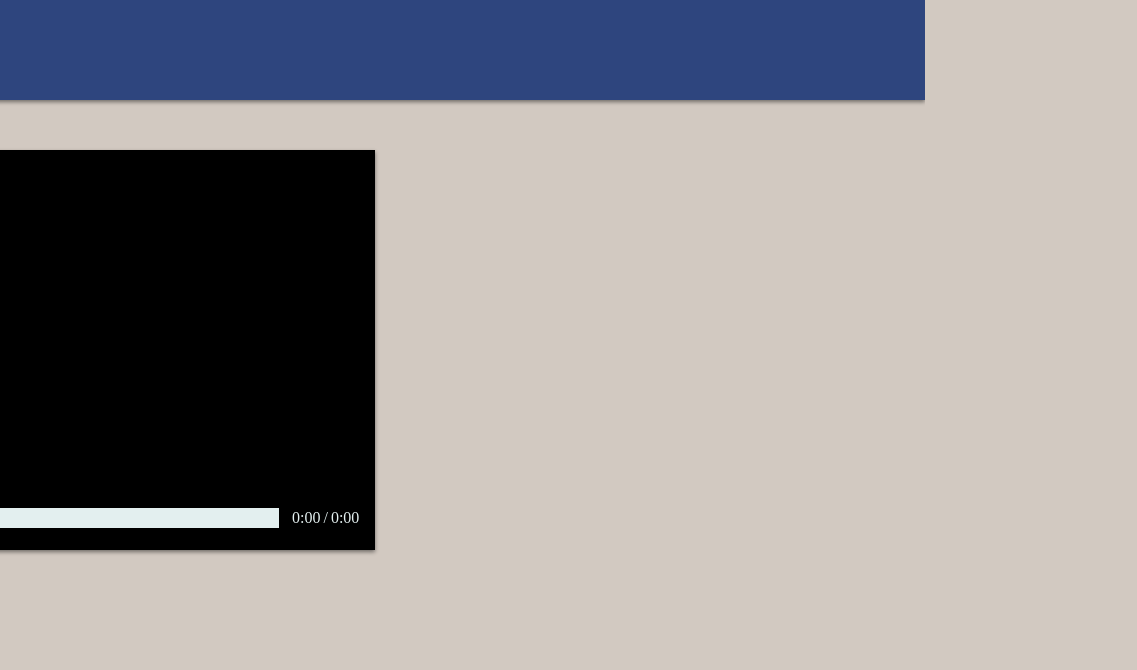
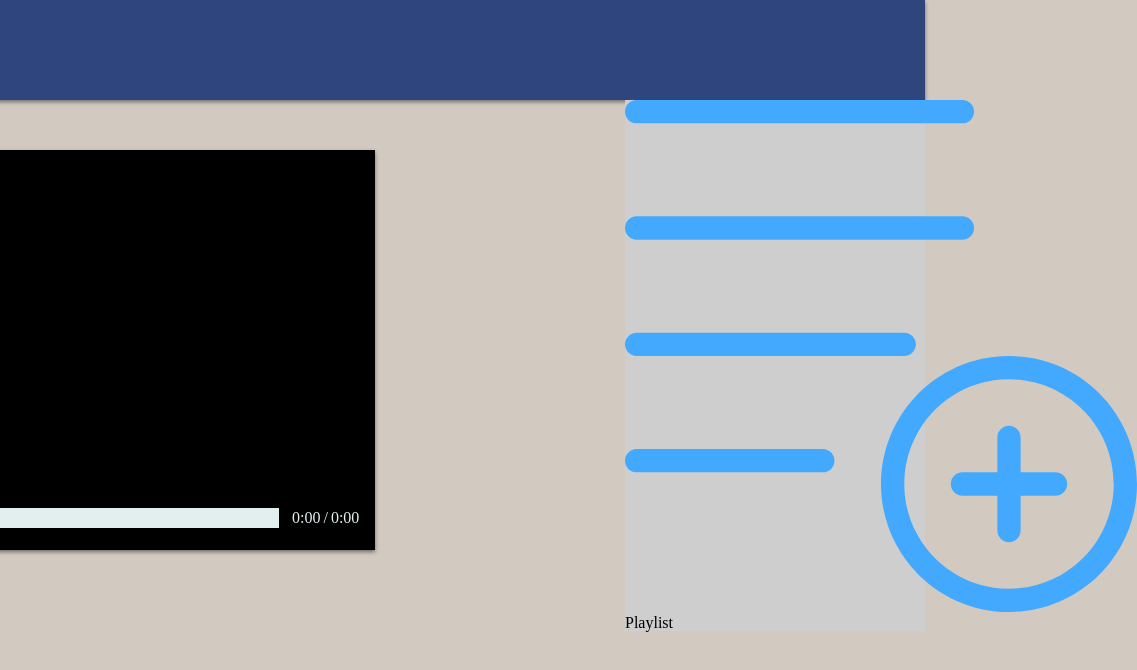
Before and after one commit to flevenson/Streaming-Video-Player-vanilla, a website: page index.html in a window 1280 px wide. Shown: the full height of the page, 355-1492 px from the left, 1137 px wide, since content can reach past the window. Drawn offline with Linux system fonts and the light colour scheme.

Commit message:
Add necessary html for playlist heading

```diff
--- a/index.html
+++ b/index.html
@@ -15,7 +15,7 @@
       <div class="video-holder">
         <video class="video-main" src=""></video>
         <div class="video-controls">
-          <button class="play-btn"><img class="play-icon" src="./assets/play-sign.svg"></button>
+          <button class="play-btn"><img class="play-icon" src="./assets/play-sign.svg" alt="play icon"></button>
           <div class="progress-bg">
             <div class="progress-fg"></div>
           </div>
@@ -27,6 +27,10 @@
     </main>
     <aside>
       <div class="video-list">
+        <div class="playlist-header">
+          <img class="playlist-icon" src="./assets/playlist.svg" alt="playlist icon">
+          <h2>Playlist</h2>
+        </div>
         <div></div>
         <div></div>
       </div>
--- a/styles.css
+++ b/styles.css
@@ -84,3 +84,7 @@ aside {
   grid-column: 2 / span 1;
   grid-row: 2 / span 1;
 }
+
+.video-list {
+  background-color: #CECECE;
+}
```
